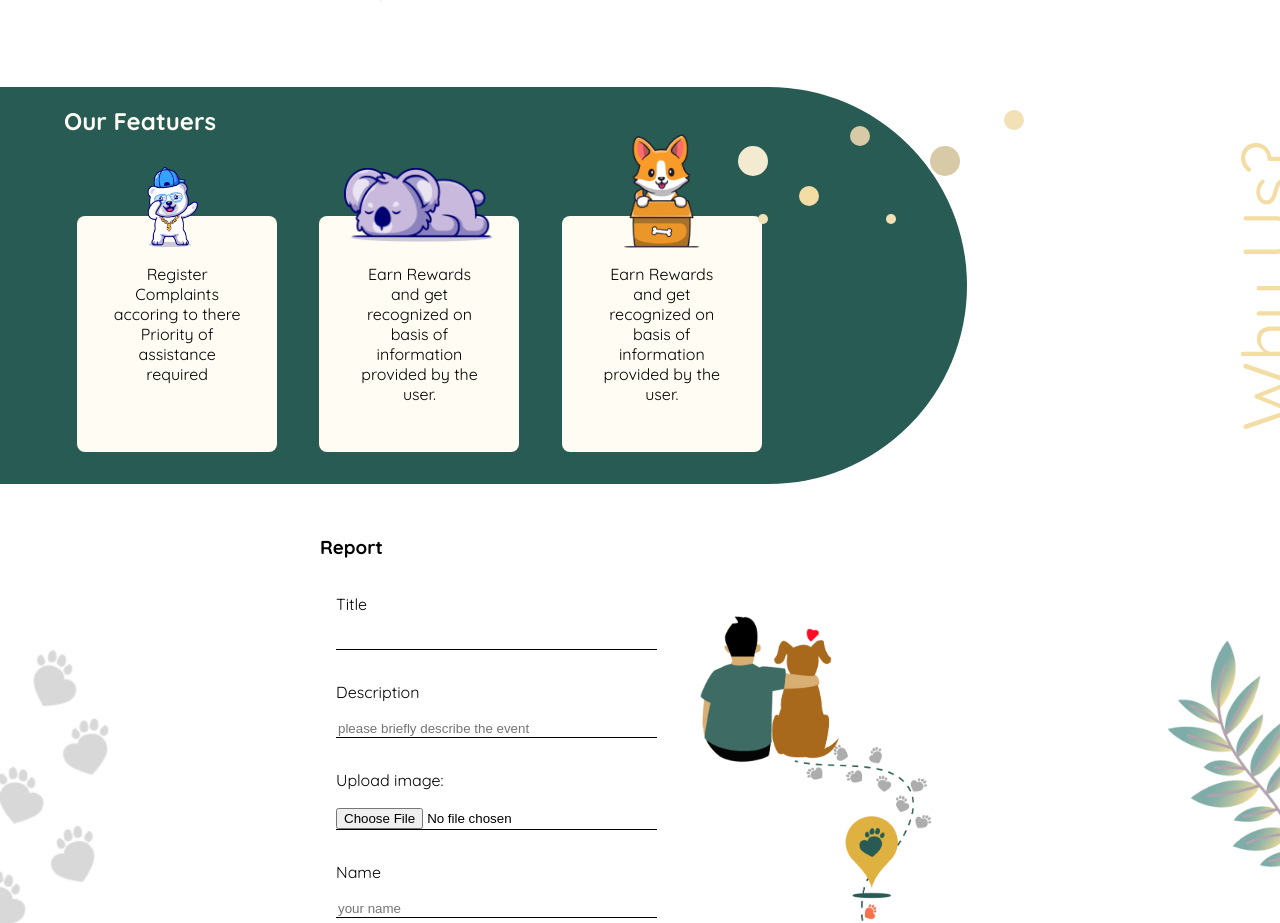
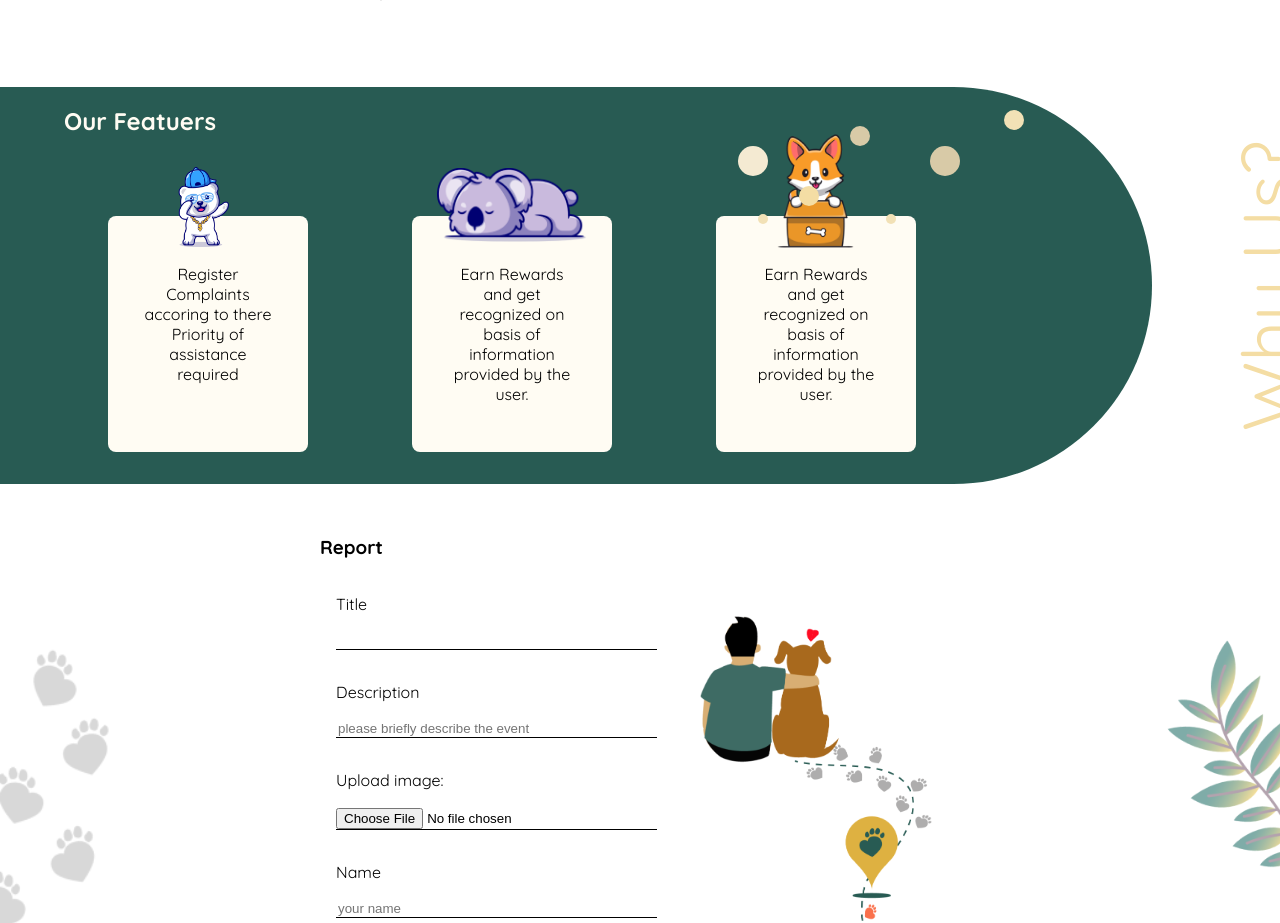
Before and after one commit to DustyPaws4930/dustypaws, a React (Create React App) app in the folder client/: page / in a window 1280 px wide. Shown: the part 862-1785 px from the top of the page. Built offline with nearby package versions, Linux system fonts and the light colour scheme.

Commit message:
Some styling changes

```diff
--- a/client/src/components/home.css
+++ b/client/src/components/home.css
@@ -135,15 +135,19 @@ section .feature-subsection1 {
   transform: rotate(-90deg);
   display: flex;
   align-items: end;
-  align-self: normal;
-  margin: 0.5rem;
+  margin: 0;
 }
 .feature-subsection2 h4 {
   display: flex;
   font-weight: 400;
   font-size: 72px;
   color: #f4dda4;
-  margin: 0.2rem;
+  margin: 0;
+  position: absolute;
+  left: 50%;
+  top: 70px;
+  -webkit-transform: translateX(-50%);
+  transform: translateX(-50%);
 }
 .circle {
   position: absolute;
```
